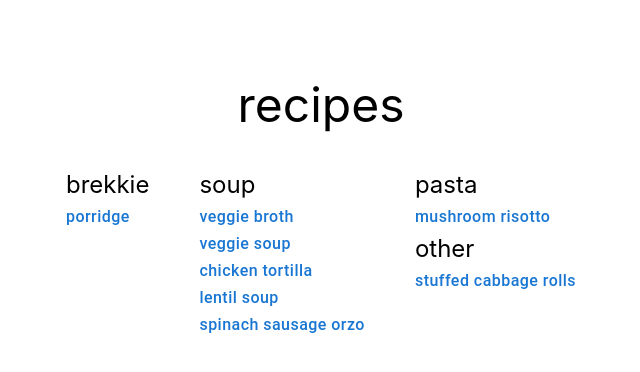
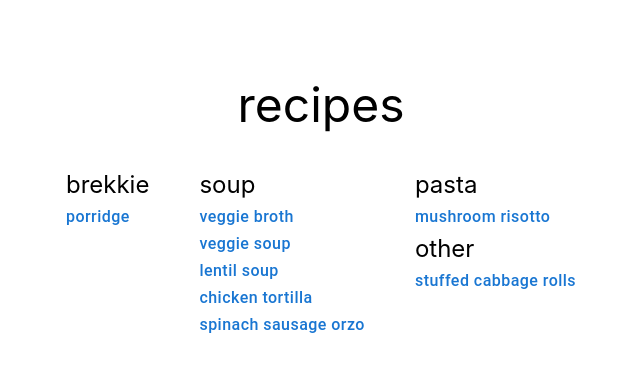
Before and after one commit to gwannemacher/recipes, a React (Create React App) app in the folder client/: page / in a window 1280 px wide. Shown: the top 372 px of the page, without its empty margins (319-959 px from the left). Built offline with nearby package versions, Linux system fonts and the light colour scheme.

Commit message:
refactor out RecipeGroup, run prettier, edit recipe

```diff
--- a/client/src/Home.tsx
+++ b/client/src/Home.tsx
@@ -1,30 +1,14 @@
 import React from 'react';
-import { useNavigate } from "react-router-dom";
 
 import Stack from '@mui/material/Stack';
 import Box from '@mui/material/Box';
-import Button from '@mui/material/Button';
 
-import RecipeLink from './RecipeLink.tsx';
-import Recipes, { Category } from './models/recipes.ts';
-
-const RecipeGroup = (props) => {
-    const recipes = Recipes.filter(x => x.category === props.category);
-
-    return (
-        <Stack spacing={1} sx={{}}>
-            <Box sx={{ fontSize: '1.5em', textTransform: 'lowercase' }}>{props.category}</Box>
-            {recipes.map(x => <RecipeLink recipeId={x.id} /> )}
-        </Stack>
-    );
-};
+import RecipeGroup from './RecipeGroup.tsx';
+import { Category } from './models/recipes.ts';
 
 const Home = () => {
     return (
-        <Stack
-            spacing={2}
-            sx={{ textAlign: 'center', marginTop: '75px' }}
-        >
+        <Stack spacing={2} sx={{ textAlign: 'center', marginTop: '75px' }}>
             <Box sx={{ fontSize: '3em' }}>recipes</Box>
             <Stack
                 sx={{
--- a/client/src/Recipe.tsx
+++ b/client/src/Recipe.tsx
@@ -1,11 +1,11 @@
 import React from 'react';
-import { useParams } from "react-router-dom";
+import { useParams } from 'react-router-dom';
 
 import Stack from '@mui/material/Stack';
 import Box from '@mui/material/Box';
 import Checkbox from '@mui/material/Checkbox';
 
-import Recipes, { Category } from './models/recipes.ts';
+import Recipes from './models/recipes.ts';
 
 const Recipe = (props) => {
     const params = useParams();
--- /dev/null
+++ b/client/src/RecipeGroup.tsx
@@ -0,0 +1,24 @@
+import React from 'react';
+
+import Stack from '@mui/material/Stack';
+import Box from '@mui/material/Box';
+
+import RecipeLink from './RecipeLink.tsx';
+import Recipes from './models/recipes.ts';
+
+const RecipeGroup = (props) => {
+    const recipes = Recipes.filter((x) => x.category === props.category);
+
+    return (
+        <Stack spacing={1} sx={{}}>
+            <Box sx={{ fontSize: '1.5em', textTransform: 'lowercase' }}>
+                {props.category}
+            </Box>
+            {recipes.map((x) => (
+                <RecipeLink recipeId={x.id} />
+            ))}
+        </Stack>
+    );
+};
+
+export default RecipeGroup;
--- a/client/src/RecipeLink.tsx
+++ b/client/src/RecipeLink.tsx
@@ -1,5 +1,5 @@
 import React from 'react';
-import { useNavigate } from "react-router-dom";
+import { useNavigate } from 'react-router-dom';
 
 import Button from '@mui/material/Button';
 
@@ -28,7 +28,7 @@ const RecipeLink = (props) => {
                 '&.MuiButtonBase-root.MuiButton-root': {
                     '&:hover': {
                         backgroundColor: 'transparent',
-                        color: 'MediumPurple'
+                        color: 'MediumPurple',
                     },
                 },
             }}
--- a/client/src/index.tsx
+++ b/client/src/index.tsx
@@ -1,6 +1,6 @@
 import React from 'react';
 import ReactDOM from 'react-dom/client';
-import { BrowserRouter, Routes, Route } from "react-router-dom";
+import { BrowserRouter, Routes, Route } from 'react-router-dom';
 
 import Home from './Home.tsx';
 import Recipe from './Recipe.tsx';
--- a/client/src/models/recipes.ts
+++ b/client/src/models/recipes.ts
@@ -11,8 +11,8 @@ const Recipes = [
         id: 'porridge',
         category: Category.BREKKIE,
         ingredients: [
-            '2/3 cup rolled oats',
-            '1/2 cup unsweetened almond milk',
+            '2/3 cup steel cut oats oats',
+            '2/3 cup unsweetened almond milk',
             '2 tablespoons raw pepitas, roughly chopped',
             'pinch ground ginger',
             'pinch ground cinnamon',
@@ -25,7 +25,7 @@ const Recipes = [
         instructions: [
             'Bring the oats and 2/3 cup water to a boil in a medium saucepan over medium high heat.',
             'Reduce the heat to low and stir in the almond milk, pepitas, ginger, cinnamon, and nutmeg.',
-            'Cook, stirring occasionally, for about 5 minutes, until the oats are tender.',
+            'Cook, stirring occasionally, for about 10 minutes, until the oats are tender.',
             'Remove from heat and stir in the hemp seeds, almond butter, chia seeds, and vanilla.',
             'Taste, adding your choice of sweetener as desired for a sweeter porridge.',
         ],
@@ -45,15 +45,15 @@ const Recipes = [
         instructions: [],
     },
     {
-        name: 'chicken tortilla',
-        id: 'chicken-tortilla',
+        name: 'lentil soup',
+        id: 'lentil-soup',
         category: Category.SOUP,
         ingredients: [],
         instructions: [],
     },
     {
-        name: 'lentil soup',
-        id: 'lentil-soup',
+        name: 'chicken tortilla',
+        id: 'chicken-tortilla',
         category: Category.SOUP,
         ingredients: [],
         instructions: [],
```
